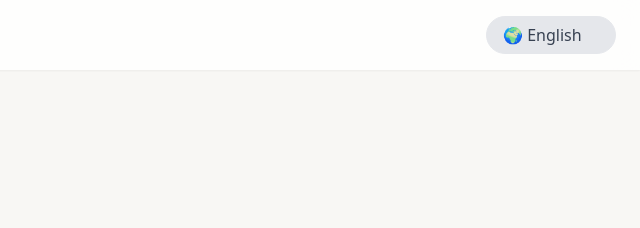
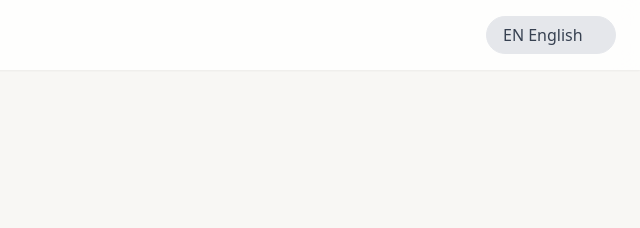
Before and after one commit to Alucardkang/debatory.ai-teaser, a plain HTML site: page index.html in a window 1280 px wide. Shown: the top 228 px of the page, 640-1280 px from the left. Drawn offline with nearby package versions, Linux system fonts and the light colour scheme.

Commit message:
change EN icon to Character

```diff
--- a/index.html
+++ b/index.html
@@ -51,7 +51,7 @@
                 <select id="language-selector" class="language-selector appearance-none bg-gray-200 border border-gray-200 text-gray-700 py-2 px-4 pr-8 rounded-full leading-tight focus:outline-none focus:bg-white focus:border-gray-500 cursor-pointer">
                     <option value="ko">🇰🇷 한국어</option>
                     <option value="ja">🇯🇵 日本語</option>
-                    <option value="en">🌍 English</option>
+                    <option value="en">EN English</option>
                     <option value="th">🇹🇭 ภาษาไทย</option>
                     <option value="tl">🇵🇭 Filipino</option>
                 </select>
```
